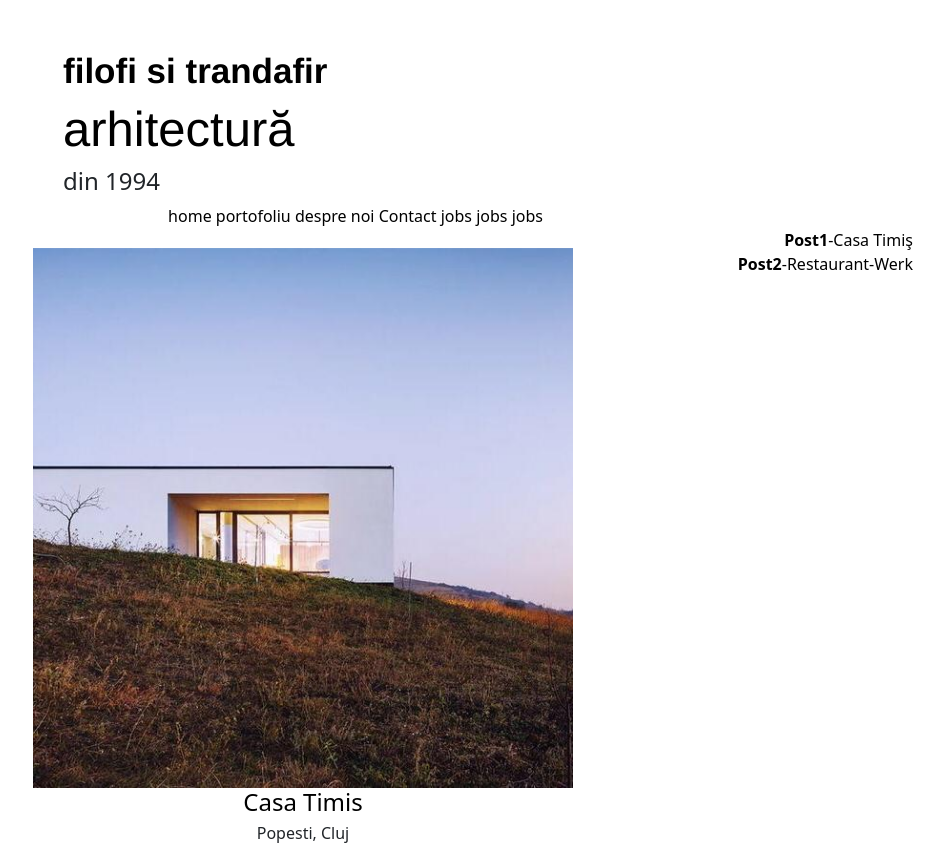
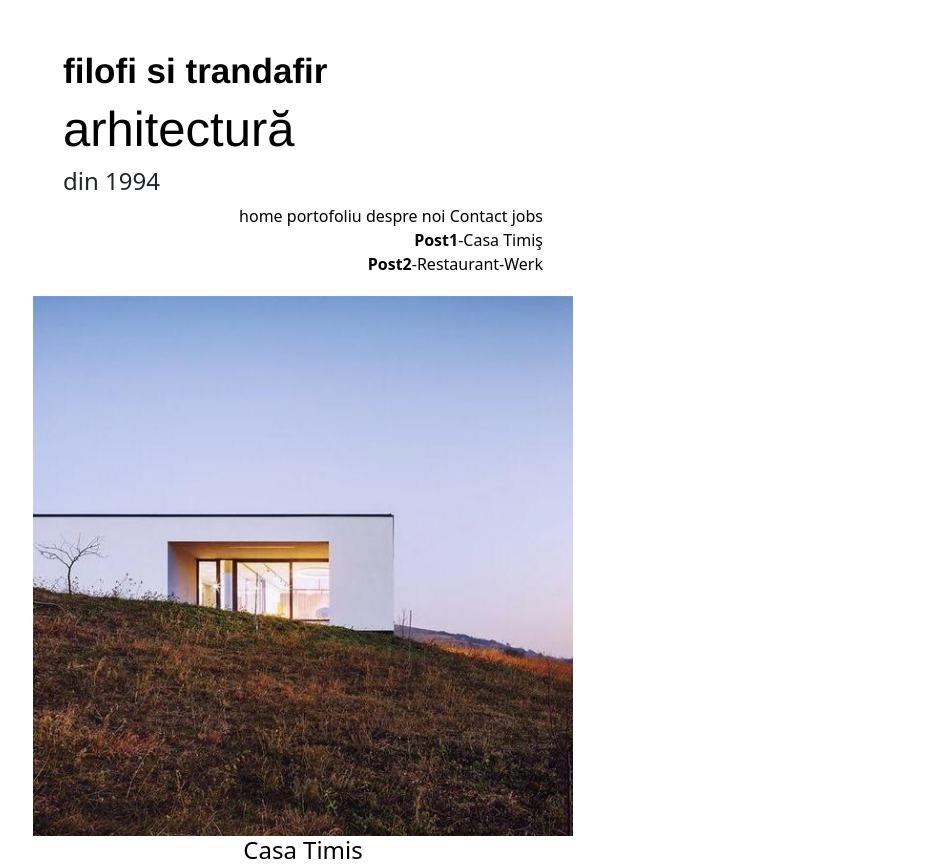
Before and after one commit to alinaanghelescua/SIIT_alina_anghelescu_2, a plain HTML site: page 02_week/home.html in a window 1280 px wide. Shown: the top 867 px of the page, without its empty margins (337-1280 px from the left). Drawn offline with nearby package versions, Linux system fonts and the light colour scheme.

Commit message:
finished

```diff
--- a/02_week/home.html
+++ b/02_week/home.html
@@ -36,10 +36,8 @@
             <a class="header_links1" href="https://www.filofisitrandafir.ro/despre-noi" target="_blank">despre noi</a>
             <a class="header_links1" href="contact.html">Contact</a>
             <a class="header_links1" href="https://www.filofisitrandafir.ro/jobs" target="_blank">jobs</a>
-            <a class="header_links1" href="https://www.filofisitrandafir.ro/jobs" target="_blank">jobs</a>
-            <a class="header_links1" href="https://www.filofisitrandafir.ro/jobs" target="_blank">jobs</a>
 
-            <ul class="posts-list">
+            <ul>
             <li><a class="header_links1" href="post1.html"><b>Post1</b>-Casa Timiş</a></li>
             <li><a class="header_links1" href="post2.html"><b>Post2</b>-Restaurant-Werk</a></li>
             </ul>
--- a/02_week/style_home.css
+++ b/02_week/style_home.css
@@ -104,9 +104,9 @@ color:black;
 }
 
 ul {
+    display: flexbox;
     list-style: none;
-    position: absolute;
-    right:30px ;
+    right:10px ;
 }
 
 p { font-family: helvetica; }
```
Also changed, not shown: 02_week/post1.html (+1 -1 lines).
